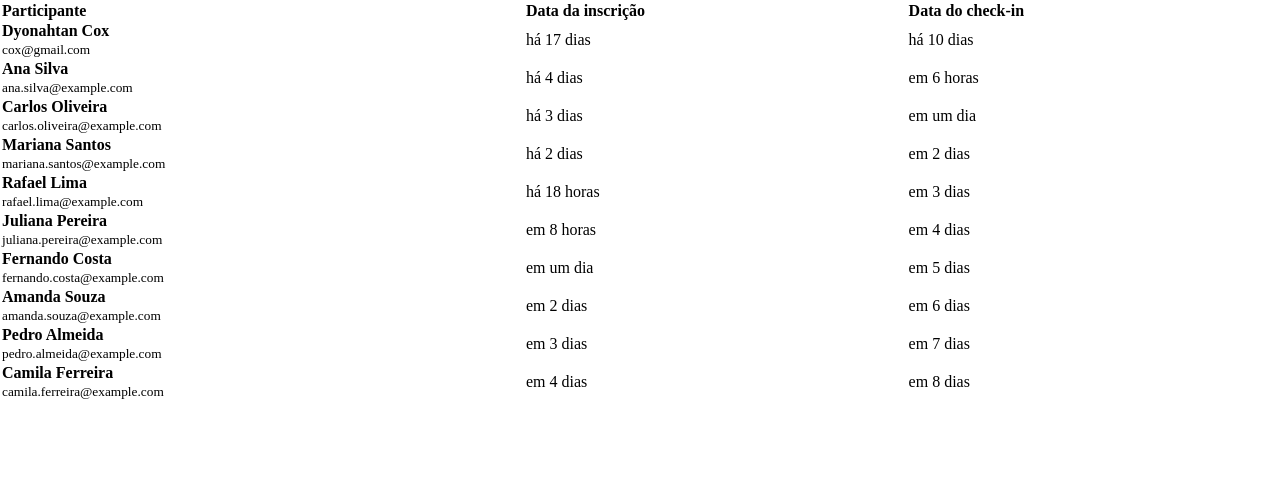
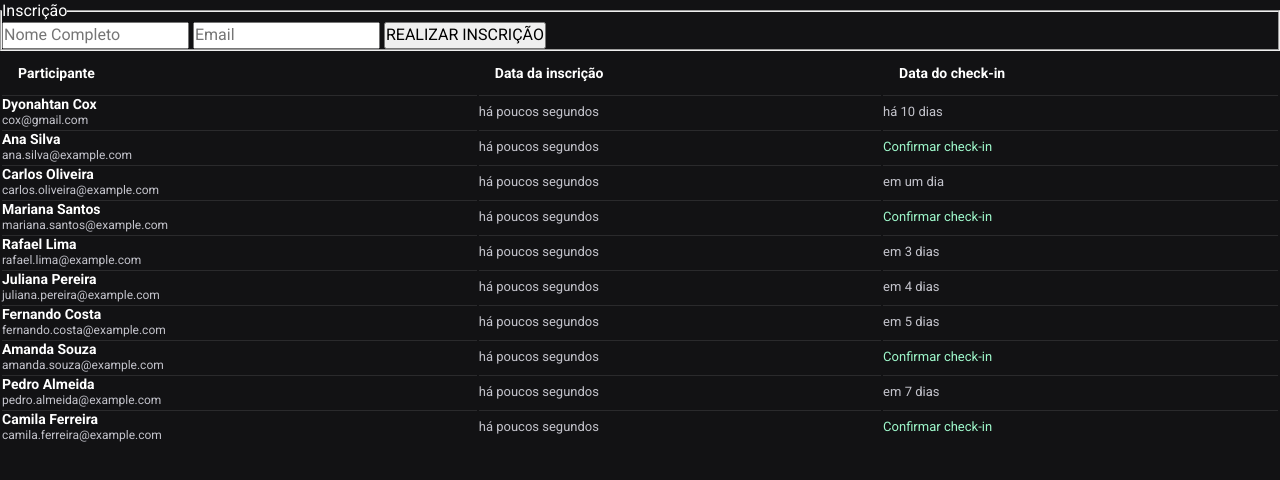
Before and after one commit to dyonathancox/Rocketseat_NWL, a plain HTML site: page index.html in a window 1280 px wide. Drawn offline with nearby package versions, Linux system fonts and the light colour scheme.

Commit message:
update js e css

```diff
--- a/css/style.css
+++ b/css/style.css
@@ -3,3 +3,44 @@
     margin: 0;
     box-sizing: border-box;
 }
+body, table, input, button{
+    font: 400 16px/140% "Roboto", sans-serif;
+}
+body{
+
+    background-color: #121214;
+    color: white;
+
+}
+table thead{
+    font-size: 14px;
+    line-height: 16px;
+}
+
+thead th,
+tbody tr{
+    padding: 12px 16px;
+}
+tbody td{
+    border-top: 1px solid #ffffff1a;
+    font-size: 13px;
+    line-height: 15px;
+    color: #c4c4cc;
+}
+tbody td strong{
+    color: white;
+    font-size: 14px;
+    line-height: 16px;
+    font-weight: 600;
+}
+tbody td small{
+    font-size: 12px;
+    line-height: 16px;
+}
+tbody td button{
+    all: unset;
+    color: #9ff9cc;
+}
+tbody td button:hover{
+    text-decoration: underline;
+}
--- a/index.html
+++ b/index.html
@@ -1,19 +1,47 @@
 <!DOCTYPE html>
-<html lang="pt-br">
+<html>
+
 <head>
-        <meta charset="UTF-8">
-        <meta name="viewport" content="width=device-width, initial-scale=1.0">
+    <link rel="preconnect" href="https://fonts.googleapis.com">
+    <link rel="preconnect" href="https://fonts.gstatic.com" crossorigin>
+    <link href="https://fonts.googleapis.com/css2?family=Mulish:ital,wght@0,200..1000;1,200..1000&family=Roboto:ital,wght@0,100;0,300;0,400;0,500;0,700;0,900;1,100;1,300;1,400;1,500;1,700;1,900&family=Rowdies:wght@300;400;700&display=swap" rel="stylesheet">
+    <link rel="preconnect" href="https://fonts.googleapis.com">
+    <link rel="preconnect" href="https://fonts.gstatic.com" crossorigin>
+    <link
+        href="https://fonts.googleapis.com/css2?family=Roboto:ital,wght@0,100;0,300;0,400;0,500;0,700;0,900;1,100;1,300;1,400;1,500;1,700;1,900&display=swap"
+        rel="stylesheet">
+
     <script src="https://cdn.jsdelivr.net/npm/dayjs@1/dayjs.min.js"></script>
     <script src="https://cdn.jsdelivr.net/npm/dayjs@1/plugin/relativeTime.js"></script>
-        <script>dayjs.extend(window.dayjs_plugin_relativeTime)</script>
+    <script>
+    dayjs.extend(window.dayjs_plugin_relativeTime)
+  </script>
   <script src="https://cdn.jsdelivr.net/npm/dayjs@1/locale/pt-br.js"></script>
-        <script>dayjs.locale('pt-br')</script>
+  <script>
+    dayjs.locale('pt-br')
+  </script>
+
+  <script type="text/javascript" src="./index.js" defer=""></script>
   <link rel="stylesheet" href="css/style.css">
-        <title>Rocketseat - NWL Unit</title>
 </head>
+
 <body>
+
+  <form onsubmit="adicionarParticipante(event)">
+    <fieldset>
+      <legend>Inscrição</legend>
+      <div>
+        <input type="text" placeholder="Nome Completo" name="nome" required>
+        <input type="email" placeholder="Email" name="email" required>
+        <button>
+          REALIZAR INSCRIÇÃO
+        </button>
+      </div>
+    </fieldset>
+  </form>
+
   <table width="100%">
-            <thead style="text-align: left;">
+    <thead style="text-align: left">
       <tr>
         <th>Participante</th>
         <th>Data da inscrição</th>
@@ -24,10 +52,9 @@
     <tbody>
 
     </tbody>
-
-
   </table>
 
-        <script src="index.js"></script>
+  <script src="./index.js"></script>
 </body>
+
 </html>
--- a/index.js
+++ b/index.js
@@ -9,7 +9,7 @@ let participantes = [
         nome: 'Ana Silva',
         email: 'ana.silva@example.com',
         dataIncricao: new Date(2024, 3, 1, 10),
-        dataCheckIn: new Date(2024, 3, 5, 15, 30)
+        dataCheckIn: null
     },
     {
         nome: 'Carlos Oliveira',
@@ -21,7 +21,7 @@ let participantes = [
         nome: 'Mariana Santos',
         email: 'mariana.santos@example.com',
         dataIncricao: new Date(2024, 3, 3, 14),
-        dataCheckIn: new Date(2024, 3, 7, 11, 20)
+        dataCheckIn: null
     },
     {
         nome: 'Rafael Lima',
@@ -45,7 +45,7 @@ let participantes = [
         nome: 'Amanda Souza',
         email: 'amanda.souza@example.com',
         dataIncricao: new Date(2024, 3, 7, 11),
-        dataCheckIn: new Date(2024, 3, 11, 18, 30)
+        dataCheckIn: null
     },
     {
         nome: 'Pedro Almeida',
@@ -57,23 +57,44 @@ let participantes = [
         nome: 'Camila Ferreira',
         email: 'camila.ferreira@example.com',
         dataIncricao: new Date(2024, 3, 9, 15),
-        dataCheckIn: new Date(2024, 3, 13, 16, 40)
+        dataCheckIn: null
     }
 ]
 
 const criarNovoParticipante = (participante) => {
-    const dataIncricao = dayjs(Date.now()).to(participante.dataIncricao);
+    const dataInscricao = dayjs(Date.now())
+    .to(participante.dataInscricao)
 
-    const dataCheckIn = dayjs(Date.now()).to(participante.dataCheckIn)
+    let dataCheckIn = dayjs(Date.now())
+    .to(participante.dataCheckIn)
+
+    if(participante.dataCheckIn == null) {
+      dataCheckIn = `
+        <button
+          data-email="${participante.email}"
+          onclick="fazerCheckIn(event)"
+        >
+          Confirmar check-in
+        </button>
+      `
+    }
 
     return `
     <tr>
-        <td><strong>${participante.nome}</strong><br>
-        <small>${participante.email}</small></td>
-        <td>${dataIncricao}</td>
-        <td>${dataCheckIn}</td>
-    </tr>`
-}
+      <td>
+        <strong>
+          ${participante.nome}
+        </strong>
+        <br>
+        <small>
+          ${participante.email}
+        </small>
+      </td>
+      <td>${dataInscricao}</td>
+      <td>${dataCheckIn}</td>
+    </tr>
+    `
+  }
 
 
 const atualizarLista = (participantes) => {
@@ -89,3 +110,53 @@ const atualizarLista = (participantes) => {
 } // Arrow function
 
 atualizarLista(participantes);
+
+const adicionarParticipante = (event) => {
+    event.preventDefault()
+
+    const dadosDoFormulario = new FormData(event.target)
+
+    const participante = {
+      nome: dadosDoFormulario.get('nome'),
+      email: dadosDoFormulario.get('email'),
+      dataInscricao: new Date(),
+      dataCheckIn: null
+    }
+
+    //verificar existência do participante
+
+    const  participanteExiste = participantes.find(
+        (p) => p.email == participante.email
+    )
+
+    if(participanteExiste){
+        alert('Email já cadastrado!')
+        return
+    }
+      participantes = [participante, ...participantes]
+      atualizarLista(participantes)
+
+      //limpar o form
+      event.target.querySelector('[name="nome"]').value = ""
+      event.target.querySelector('[email="email"]').value = ""
+}
+
+const fazerCheckIn = (event) => {
+    // confirmar se realmente quer o check-in
+    const mensagemConfirmacao = 'Tem certeza que deseja fazer o check-in?'
+
+    if(confirm(mensagemConfirmacao) == false) {
+      return
+    }
+
+    // encontrar o participante dentro da lista
+    const participante = participantes.find(
+      (p) => p.email == event.target.dataset.email
+    )
+
+    // atualizar o check-in do participante
+    participante.dataCheckIn = new Date()
+
+    // atualizar a lista de participantes
+    atualizarLista(participantes)
+  }
```
Lines whose indentation alone changed are shown as unchanged.
